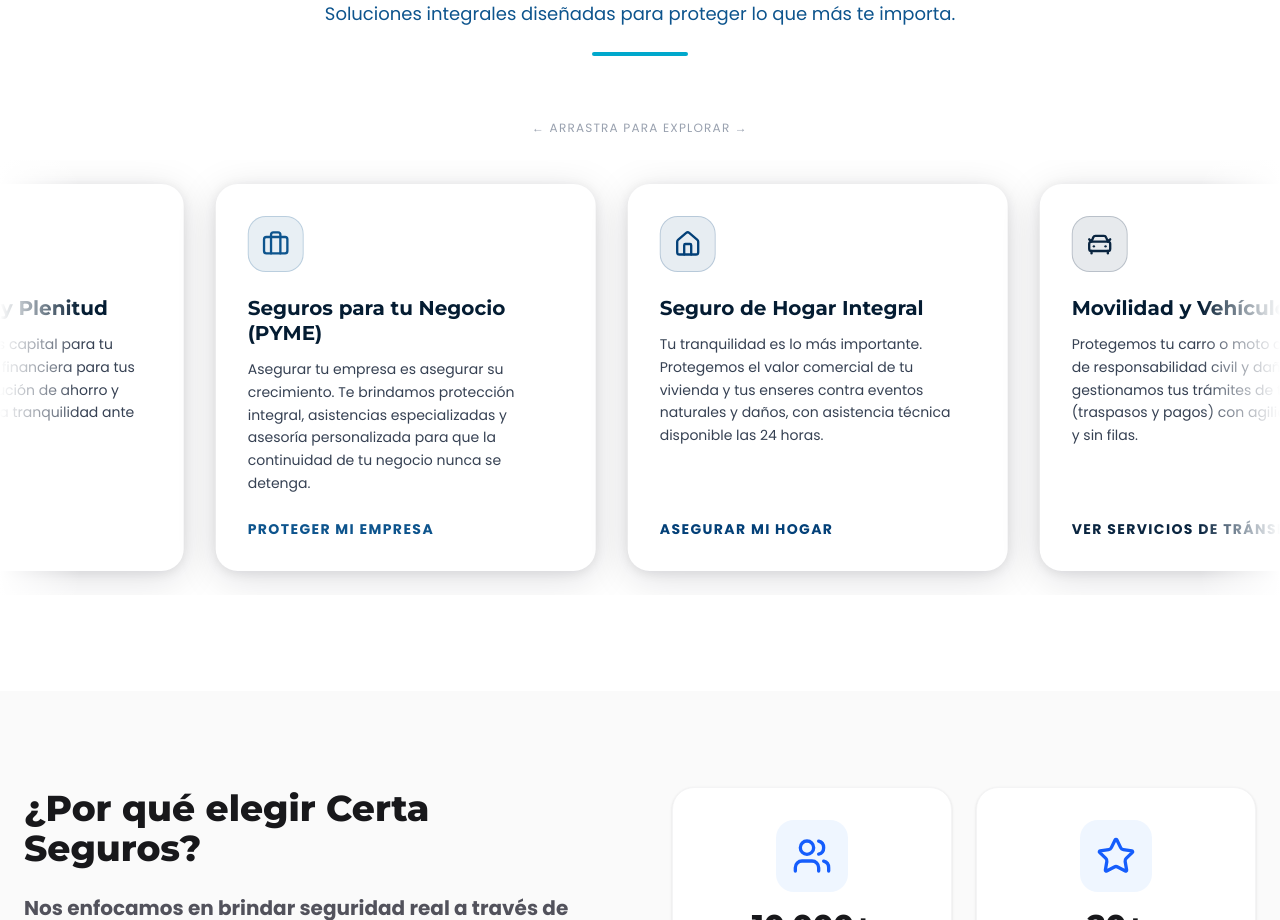
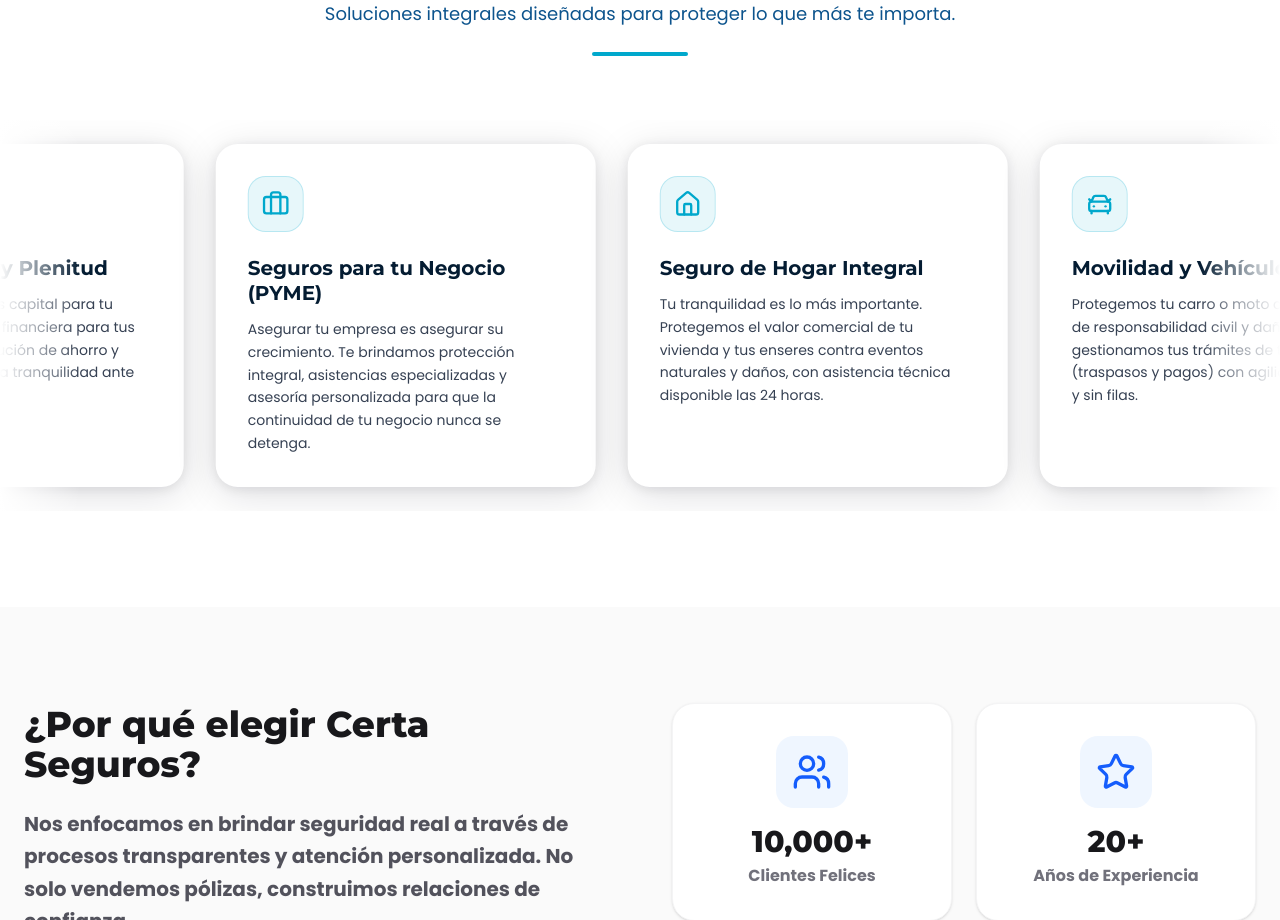
Before and after one commit to SantiagoPrada2005/certa-seguros, a Next.js app: page / in a window 1280 px wide. Shown: the part 1120-2040 px from the top of the page. Built offline with nearby package versions, Linux system fonts and the light colour scheme.

Commit message:
style: standardize service card icon colors and remove CTA links

```diff
--- a/src/components/blocks/InsuranceServices.tsx
+++ b/src/components/blocks/InsuranceServices.tsx
@@ -1,6 +1,6 @@
 'use client';
 
-import React, { useState } from 'react';
+import React from 'react';
 import { motion, useAnimationControls } from 'framer-motion';
 import { Heart, ShieldCheck, Home, CarFront, Briefcase } from 'lucide-react';
 
@@ -8,35 +8,30 @@
   {
     title: "Seguro de Vida y Plenitud",
     description: "No es solo una póliza, es capital para tu jubilación y estabilidad financiera para tus seres queridos. Una solución de ahorro y seguridad que garantiza tranquilidad ante cualquier imprevisto.",
-    buttonText: "Cotizar mi futuro",
     icon: Heart,
     accent: "#00A8CC",
   },
   {
     title: "Seguros para tu Negocio (PYME)",
     description: "Asegurar tu empresa es asegurar su crecimiento. Te brindamos protección integral, asistencias especializadas y asesoría personalizada para que la continuidad de tu negocio nunca se detenga.",
-    buttonText: "Proteger mi empresa",
     icon: Briefcase,
-    accent: "#0d548d",
+    accent: "#00A8CC",
   },
   {
     title: "Seguro de Hogar Integral",
     description: "Tu tranquilidad es lo más importante. Protegemos el valor comercial de tu vivienda y tus enseres contra eventos naturales y daños, con asistencia técnica disponible las 24 horas.",
-    buttonText: "Asegurar mi hogar",
     icon: Home,
-    accent: "#034078",
+    accent: "#00A8CC",
   },
   {
     title: "Movilidad y Vehículos",
     description: "Protegemos tu carro o moto con coberturas de responsabilidad civil y daños. Además, gestionamos tus trámites de tránsito (traspasos y pagos) con agilidad, confianza y sin filas.",
-    buttonText: "Ver servicios de tránsito",
     icon: CarFront,
-    accent: "#0a2540",
+    accent: "#00A8CC",
   },
   {
     title: "Salud y Riesgos Laborales (ARL)",
     description: "Cumplimos con la normativa legal para que trabajes con total respaldo. Acceso a servicios médicos de alta calidad y cobertura integral para ti y tus colaboradores.",
-    buttonText: "Solicitar asesoría",
     icon: ShieldCheck,
     accent: "#00A8CC",
   }
@@ -78,10 +73,6 @@
         </p>
         <div className="w-24 h-1 bg-[#00A8CC] mx-auto rounded-full" />
       </div>
-
-      <p className="text-center text-gray-400 text-xs uppercase tracking-widest mb-6 font-poppins" aria-hidden="true">
-        ← Arrastra para explorar →
-      </p>
 
       <div
         className="relative flex overflow-hidden cursor-grab active:cursor-grabbing"
@@ -132,19 +123,9 @@
                 {service.title}
               </h3>
 
-              <p className="text-gray-700 text-sm leading-relaxed mb-6 font-poppins flex-grow">
+              <p className="text-gray-700 text-sm leading-relaxed font-poppins flex-grow">
                 {service.description}
               </p>
-
-              <a
-                href="#contacto"
-                className="mt-auto inline-flex items-center font-bold text-sm uppercase tracking-widest transition-all duration-300 hover:opacity-70 focus-visible:outline-none focus-visible:ring-2 focus-visible:ring-offset-2 rounded"
-                style={{ color: service.accent, outlineColor: service.accent }}
-                onClick={(e) => e.stopPropagation()}
-                aria-label={`${service.buttonText} — ir al formulario de contacto`}
-              >
-                {service.buttonText}
-              </a>
             </div>
           ))}
         </motion.div>
```
